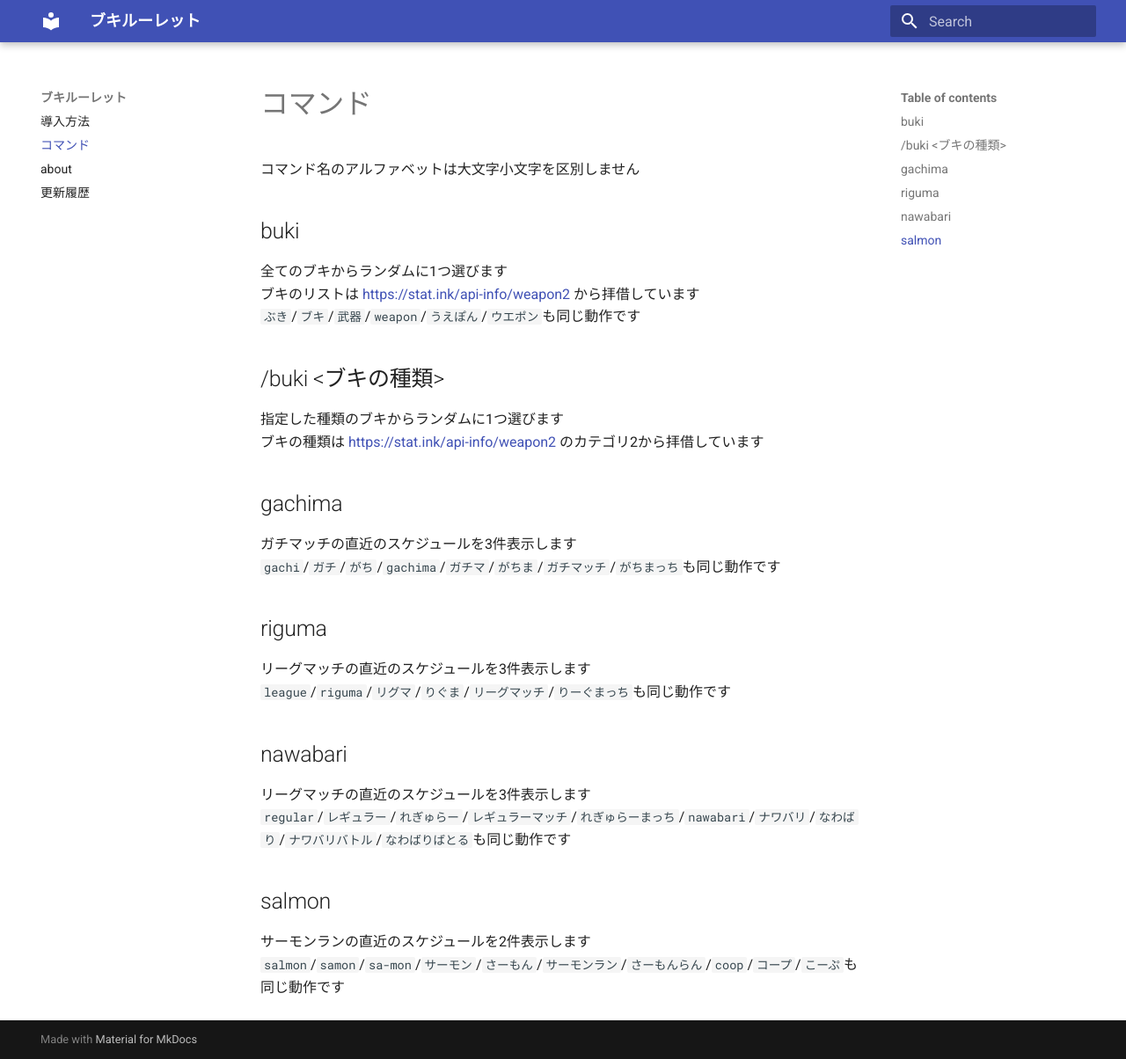
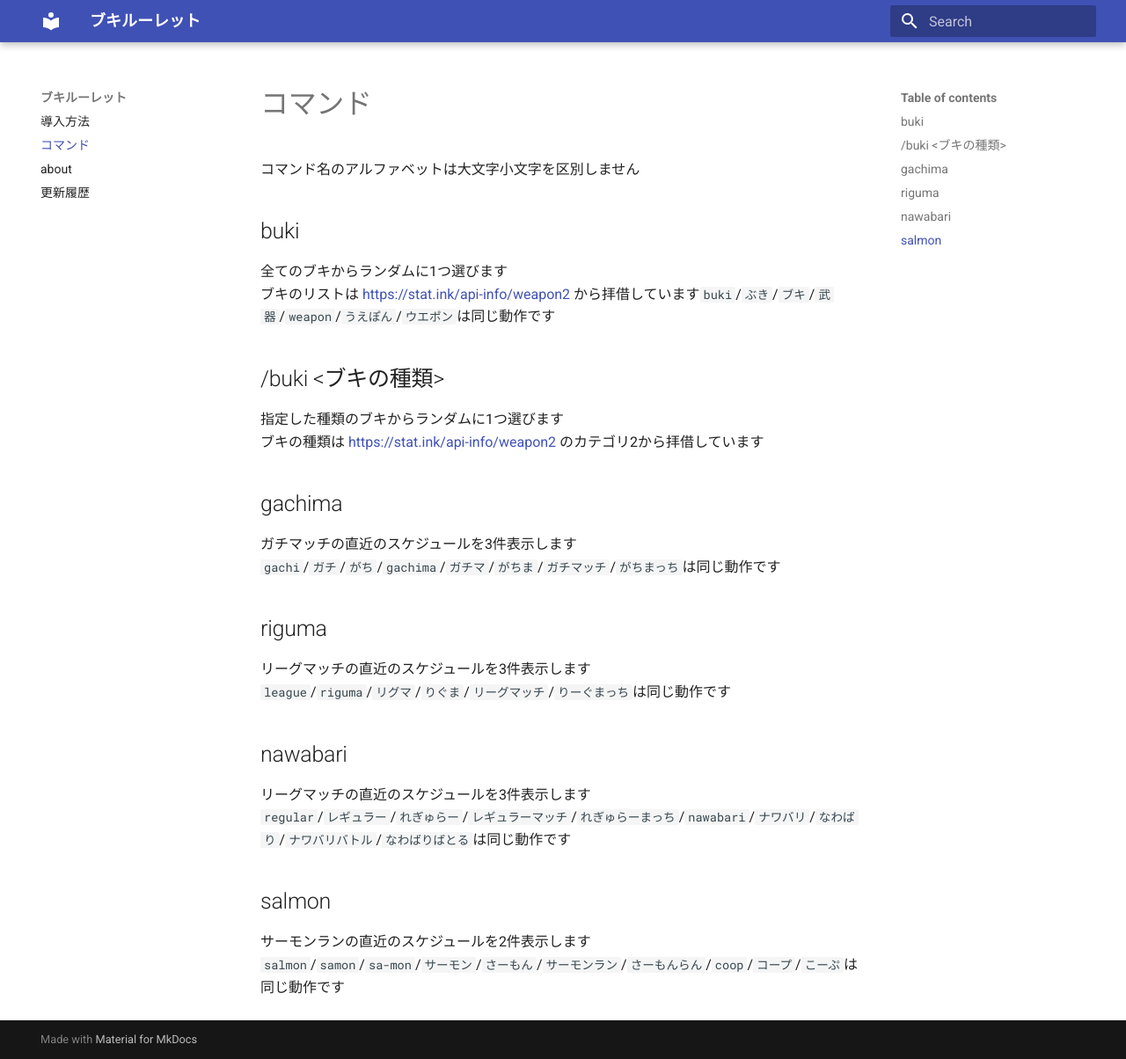
Before and after one commit to murufon/bukiBot, an MkDocs documentation site: the page built from docs/docs/command.md, in a window 1280 px wide and 1204 px high. Shown: the whole window at 88% size. Built offline with MkDocs 1.6.1 and Material for MkDocs 9.7.7, drawn with Linux system fonts in a browser that asks for light colours.

Commit message:
fix docs

```diff
--- a/docs/docs/command.md
+++ b/docs/docs/command.md
@@ -3,8 +3,7 @@
 
 ## buki
 全てのブキからランダムに1つ選びます
-ブキのリストは [https://stat.ink/api-info/weapon2](https://stat.ink/api-info/weapon2) から拝借しています
-`ぶき`/`ブキ`/`武器`/`weapon`/`うえぽん`/`ウエポン`も同じ動作です
+ブキのリストは [https://stat.ink/api-info/weapon2](https://stat.ink/api-info/weapon2) から拝借しています`buki`/`ぶき`/`ブキ`/`武器`/`weapon`/`うえぽん`/`ウエポン`は同じ動作です
 
 ## /buki <ブキの種類>
 指定した種類のブキからランダムに1つ選びます
@@ -12,16 +11,16 @@
 
 ## gachima
 ガチマッチの直近のスケジュールを3件表示します
-`gachi`/`ガチ`/`がち`/`gachima`/`ガチマ`/`がちま`/`ガチマッチ`/`がちまっち`も同じ動作です
+`gachi`/`ガチ`/`がち`/`gachima`/`ガチマ`/`がちま`/`ガチマッチ`/`がちまっち`は同じ動作です
 
 ## riguma
 リーグマッチの直近のスケジュールを3件表示します
-`league`/`riguma`/`リグマ`/`りぐま`/`リーグマッチ`/`りーぐまっち`も同じ動作です
+`league`/`riguma`/`リグマ`/`りぐま`/`リーグマッチ`/`りーぐまっち`は同じ動作です
 
 ## nawabari
 リーグマッチの直近のスケジュールを3件表示します
-`regular`/`レギュラー`/`れぎゅらー`/`レギュラーマッチ`/`れぎゅらーまっち`/`nawabari`/`ナワバリ`/`なわばり`/`ナワバリバトル`/`なわばりばとる`も同じ動作です
+`regular`/`レギュラー`/`れぎゅらー`/`レギュラーマッチ`/`れぎゅらーまっち`/`nawabari`/`ナワバリ`/`なわばり`/`ナワバリバトル`/`なわばりばとる`は同じ動作です
 
 ## salmon
 サーモンランの直近のスケジュールを2件表示します
-`salmon`/`samon`/`sa-mon`/`サーモン`/`さーもん`/`サーモンラン`/`さーもんらん`/`coop`/`コープ`/`こーぷ`も同じ動作です
+`salmon`/`samon`/`sa-mon`/`サーモン`/`さーもん`/`サーモンラン`/`さーもんらん`/`coop`/`コープ`/`こーぷ`は同じ動作です
```
